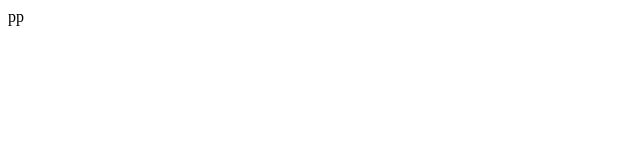
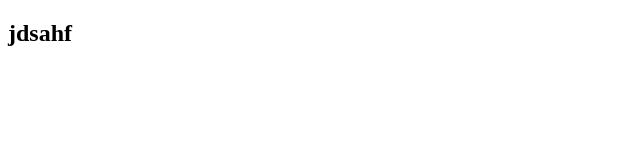
Before and after one commit to carloscode04/Portafolio, a plain HTML site: page index.html in a window 1280 px wide. Shown: the whole page, without its empty margins (0-640 px from the left). Drawn offline with Linux system fonts and the light colour scheme.

Commit message:
agregar h2

```diff
--- a/index.html
+++ b/index.html
@@ -7,6 +7,6 @@
     <title>Document</title>
 </head>
 <body>
-    pp
+ <h2>jdsahf</h2>
 </body>
 </html>
```
